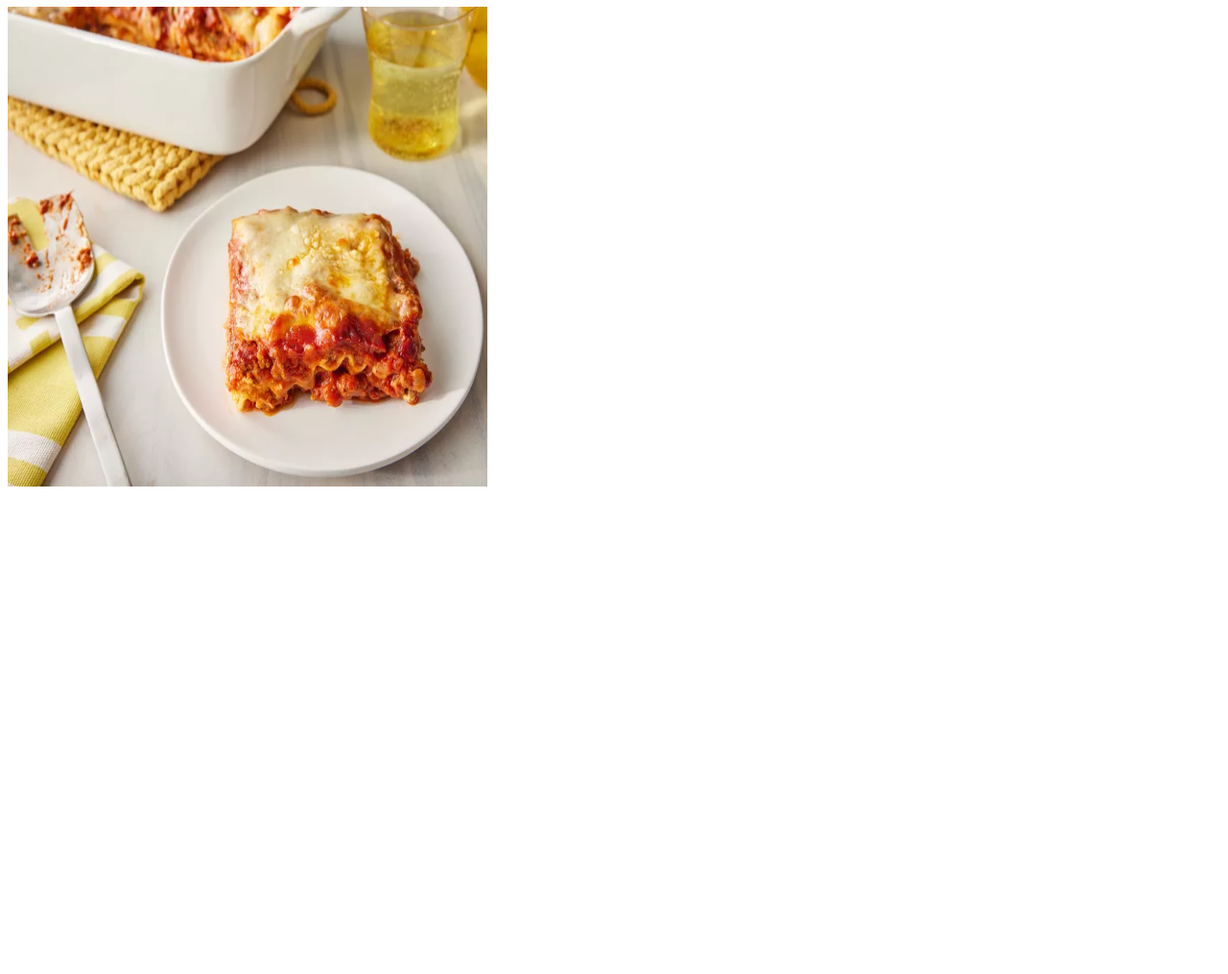
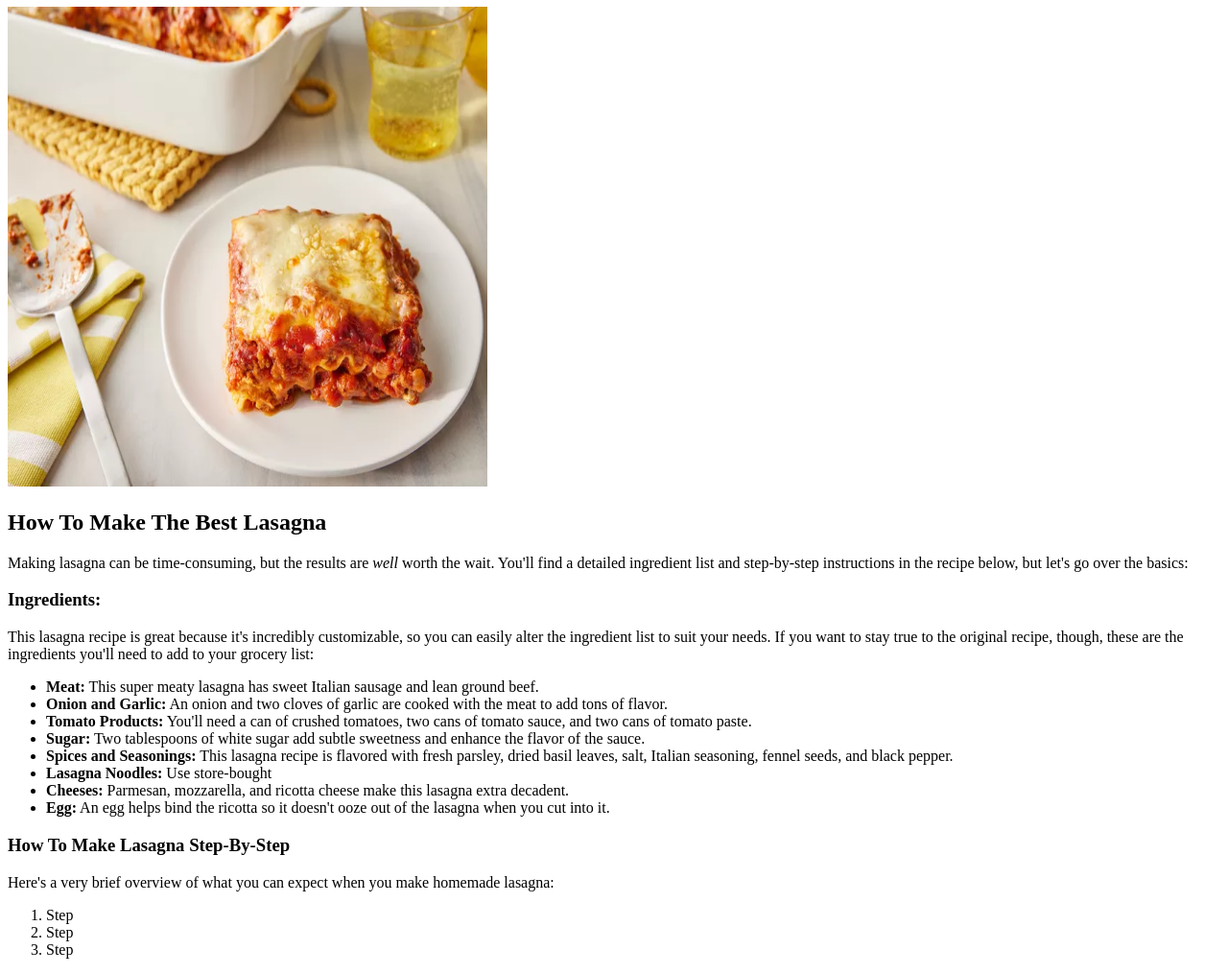
Before and after one commit to csjondev/odin-recipes, a plain HTML site: page recipes/lasagna.html in a window 1280 px wide. Shown: the part 73-1088 px from the top of the page at 96% size. Before the commit the page ends 800 px from the top, so only its background shows below. Drawn offline with Linux system fonts and the light colour scheme.

Commit message:
Lasagna.html started with multiple list items and some paragraph text.

```diff
--- a/recipes/lasagna.html
+++ b/recipes/lasagna.html
@@ -6,7 +6,64 @@
 		<title>Lasagna Recipe</title>
 	</head>
 	<body>
-		<h1>Lasagna Recipe</h1>
+		<h1>The Best Lasagna</h1>
+
 		<img src="../images/lasagna.webp" alt="Image of Lasagna" height="500" width="500" />
+
+		<h2>How To Make The Best Lasagna</h2>
+		<p class="first-text">
+			Making lasagna can be time-consuming, but the results are <i>well</i> worth the wait.
+			You'll find a detailed ingredient list and step-by-step instructions in the recipe
+			below, but let's go over the basics:
+		</p>
+
+		<h3>Ingredients:</h3>
+		<p class="second-text">
+			This lasagna recipe is great because it's incredibly customizable, so you can easily
+			alter the ingredient list to suit your needs. If you want to stay true to the original
+			recipe, though, these are the ingredients you'll need to add to your grocery list:
+		</p>
+		<ul class="ingredients-list">
+			<li>
+				<b>Meat:</b> This super meaty lasagna has sweet Italian sausage and lean ground
+				beef.
+			</li>
+			<li>
+				<b>Onion and Garlic:</b> An onion and two cloves of garlic are cooked with the meat
+				to add tons of flavor.
+			</li>
+			<li>
+				<b>Tomato Products:</b> You'll need a can of crushed tomatoes, two cans of tomato
+				sauce, and two cans of tomato paste.
+			</li>
+			<li>
+				<b>Sugar:</b> Two tablespoons of white sugar add subtle sweetness and enhance the
+				flavor of the sauce.
+			</li>
+			<li>
+				<b>Spices and Seasonings:</b> This lasagna recipe is flavored with fresh parsley,
+				dried basil leaves, salt, Italian seasoning, fennel seeds, and black pepper.
+			</li>
+			<li><b>Lasagna Noodles:</b> Use store-bought</li>
+			<li>
+				<b>Cheeses:</b> Parmesan, mozzarella, and ricotta cheese make this lasagna extra
+				decadent.
+			</li>
+			<li>
+				<b>Egg:</b> An egg helps bind the ricotta so it doesn't ooze out of the lasagna when
+				you cut into it.
+			</li>
+		</ul>
+
+		<h3>How To Make Lasagna Step-By-Step</h3>
+		<p class="third-text">
+			Here's a very brief overview of what you can expect when you make homemade lasagna:
+		</p>
+
+		<ol class="steps-list">
+			<li>Step</li>
+			<li>Step</li>
+			<li>Step</li>
+		</ol>
 	</body>
 </html>
```
